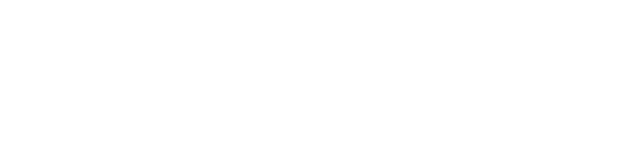
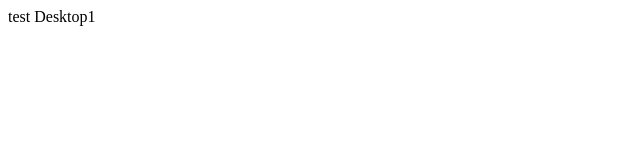
Before and after one commit to WilsonCA/WilsonCA.github.io, a plain HTML site: page index.html in a window 1280 px wide. Shown: the whole page, without its empty margins (0-640 px from the left). Drawn offline with Linux system fonts and the light colour scheme.

Commit message:
Update index.html
first test of Desktop application

```diff
--- a/index.html
+++ b/index.html
@@ -1 +1 @@
-<html><body></body></html>
+<html><body>test Desktop1</body></html>
```
